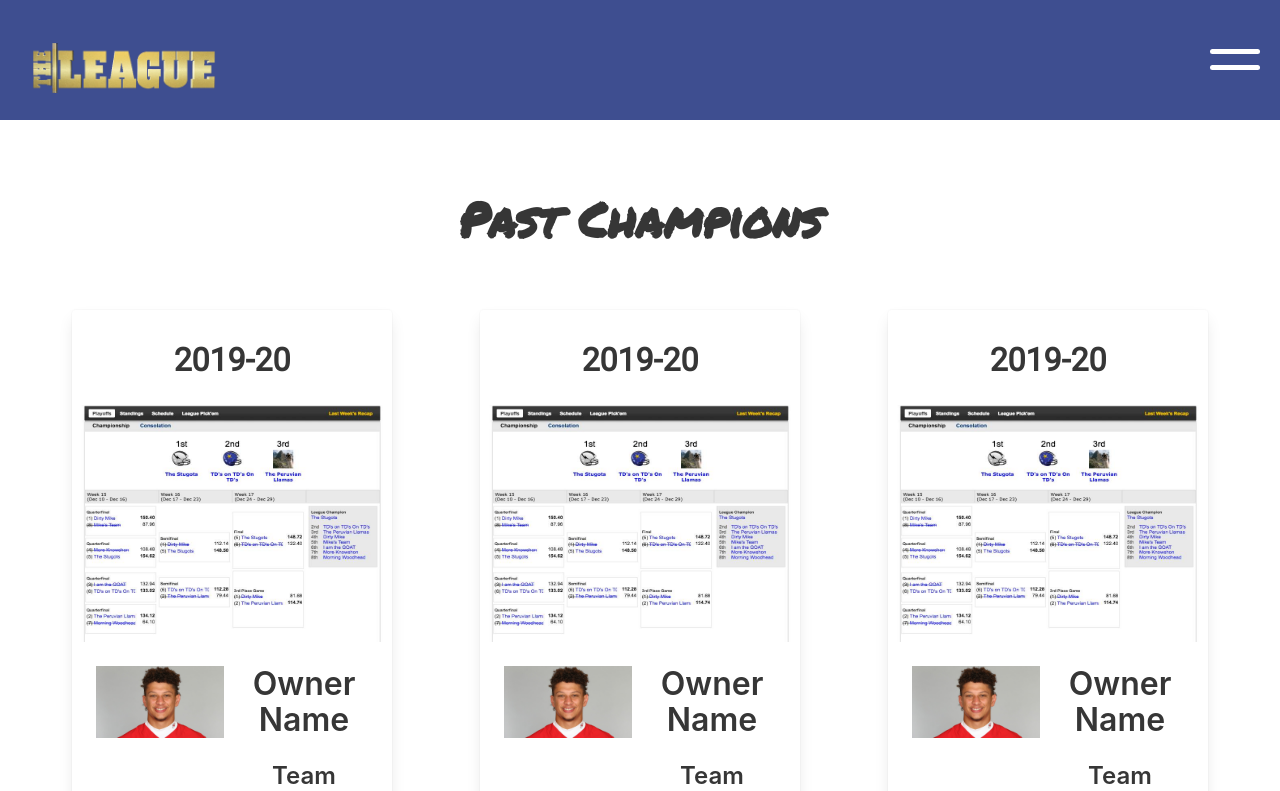
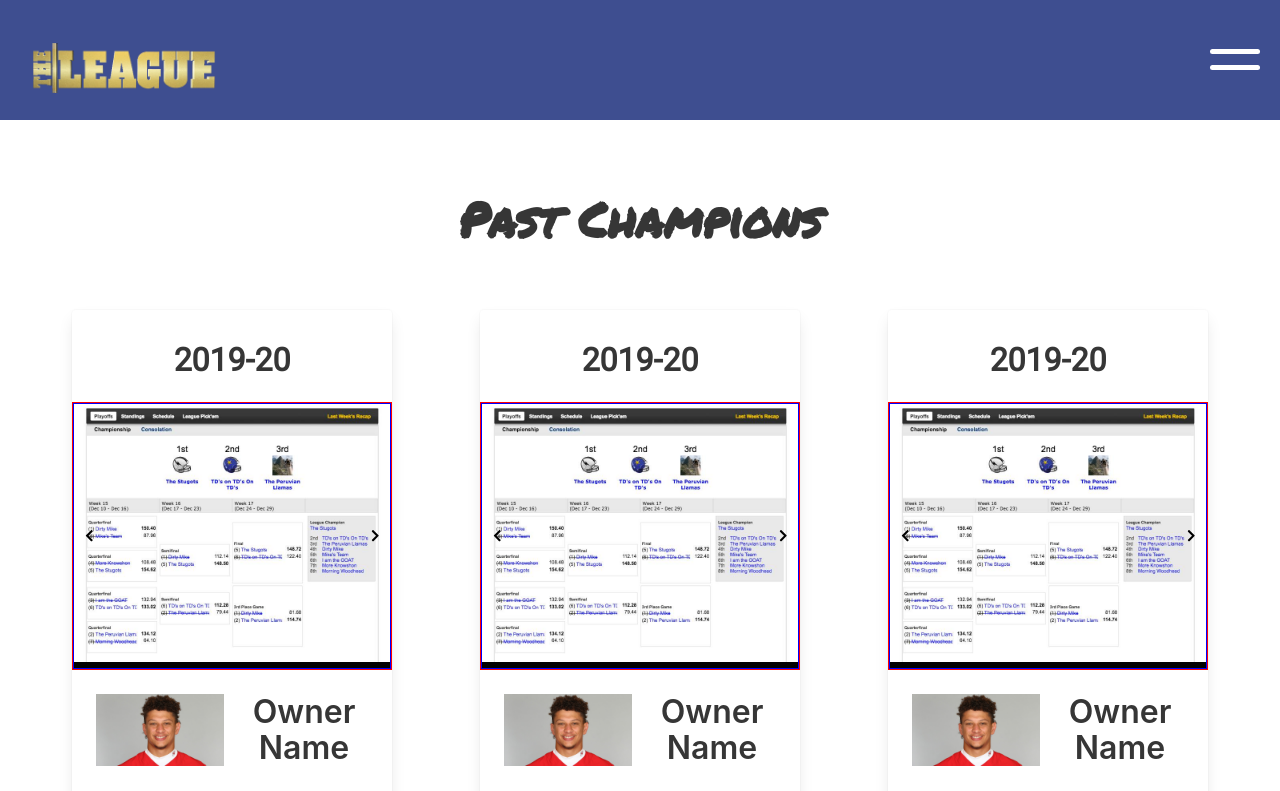
Before and after one commit to gdelv/fantasyWebsite, a React (Create React App) app: page /history in a window 1280 px wide. Shown: the top 791 px of the page. Built offline with nearby package versions, Linux system fonts and the light colour scheme.

Commit message:
slider component complete

```diff
--- a/public/index.html
+++ b/public/index.html
@@ -9,9 +9,13 @@
       name="description"
       content="Web site created using create-react-app"
     />
+    <!-- Bulma Stylesheet -->
     <link rel="stylesheet" href="https://cdn.jsdelivr.net/npm/bulma@0.9.0/css/bulma.min.css">
+    <!-- Font -->
+    <link href="https://fonts.googleapis.com/css2?family=Permanent+Marker&family=Roboto&display=swap" rel="stylesheet">
+    <!-- Icons -->
+    <script defer src="https://use.fontawesome.com/releases/v5.3.1/js/all.js"></script>
 
-    <link href="https://fonts.googleapis.com/css2?family=Permanent+Marker&family=Roboto&display=swap" rel="stylesheet">
     <link rel="apple-touch-icon" href="https://external-content.duckduckgo.com/iu/?u=http%3A%2F%2F1.bp.blogspot.com%2F-YRrOOTNtlHY%2FTpwzIeQ41CI%2FAAAAAAAABVw%2F92oPJiFhVd4%2Fs1600%2FNational%2BFootball%2BLeague%2B%252528NFL%252529%2Blogo%2B2011%2B2012.gif&f=1&nofb=1" />
     <!--
       manifest.json provides metadata used when your web app is installed on a
--- a/src/Components/HistoryCard.jsx
+++ b/src/Components/HistoryCard.jsx
@@ -1,17 +1,19 @@
 import React from 'react'
 import './styles/HistoryCard.scss'
 import Title from './Title'
-import s1 from '../images/13-14/13-14bracket.jpg'
+// import s1 from '../images/13-14/13-14bracket.jpg'
 import profilePic from '../images/headshot.jpeg'
+import Slider from './Slider'
 
 export default function HistoryCard() {
     return (
         <div class="card history-card">
             <Title title='2019-20' className='secondary has-text-centered is-size-3 history-card-title'/>
             <div class="card-image">
-                <figure class="image is-4by3">
-                    <img src={s1} alt="carousel"/>
-                </figure>
+                {/* <figure class="image is-4by3"> */}
+                    {/* <img src={s1} alt="carousel"/> */}
+                    <Slider/>
+                {/* </figure> */}
             </div>
             <div class="card-content">
                 <div class="media">
--- /dev/null
+++ b/src/Components/ImgComp.jsx
@@ -0,0 +1,13 @@
+import React from 'react'
+
+export default function ImgComp({ src }) {
+    let imgStyles = {
+        width: 100+'%',
+        height: "auto"
+    }
+    return (
+        <img src={src} alt="slide-img" style={imgStyles} />
+
+
+    )
+}
--- /dev/null
+++ b/src/Components/Slider.jsx
@@ -0,0 +1,41 @@
+import React , { useState } from 'react'
+import './styles/Slider.scss'
+import ImgComp from './ImgComp'
+import bracketImg from '../images/13-14/13-14bracket.jpg'
+import standingsImg from '../images/13-14/13-14standings.jpg'
+import winningTeamImg from '../images/13-14/13-14winningteam.jpg'
+
+
+export default function Slider() {
+    let sliderArr = [
+    <ImgComp src={bracketImg} />,
+    <ImgComp src={standingsImg} />,
+    <ImgComp src={winningTeamImg} />
+    ]
+    const [x, setX] = useState(0)
+    const goLeft = () => {
+        x === 0 ? setX(-100 * (sliderArr.length - 1)) : setX(x + 100);
+    }
+    const goRight = () => {
+        x === -100 * (sliderArr.length - 1) ? setX(0) : setX(x - 100);
+    }
+    return (
+        <div className='slider'>
+            {
+                sliderArr.map((item, index) => {
+                    return (
+                        <div key={index} className="slide" style={{transform: `translateX(${x}%)`}}>
+                            {item}
+                        </div>
+                    )
+                })
+            }
+            <button id='goLeft' onClick={goLeft}>
+                <i className="fas fa-chevron-left"></i>
+            </button>
+            <button id='goRight' onClick={goRight}>
+            <i className="fas fa-chevron-right"></i>
+            </button>
+        </div>
+    )
+}
--- /dev/null
+++ b/src/Components/styles/Slider.scss
@@ -0,0 +1,55 @@
+.slider {
+    border: 1px solid red;
+    position: relative;
+    width: 100%;
+    height: 100%; // was set to 100vh in video
+    box-sizing: border-box;
+    margin: 0;
+    padding: 0;
+    display: flex;
+    align-items: center;
+    overflow: hidden;
+    background: black;
+    i{
+        font-size: 2vw;
+    }
+}
+
+.slide {
+    position: relative;
+    border: 1px solid blue;
+    min-width: 100%;
+    height: 80%; // was set to 80vh in video
+    transition: .5s; //transition timing
+    overflow: hidden;
+}
+
+%btn-styles {
+    position: absolute;
+    // top: 50%;
+    transform: translateX(-50%);
+    width: 10%;
+    height: 80%;
+    background: none;
+    border: none;
+    outline: none;
+    transition: .5s;
+    &:hover{
+        background: rgba(0, 0, 0, 0.365);
+        cursor: pointer;
+        i{
+            color: whitesmoke;
+        }
+    }
+}
+
+#goLeft {
+    left: 5%;
+    @extend %btn-styles;
+}
+
+#goRight {
+    right: -5%;
+    @extend %btn-styles;
+
+}
```
Also changed, not shown: src/data/index.js (added, +67 -0 lines), 1 other file (tests, documents, lock files or other folders).
